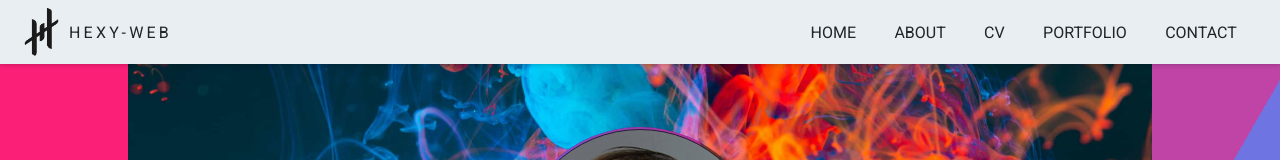
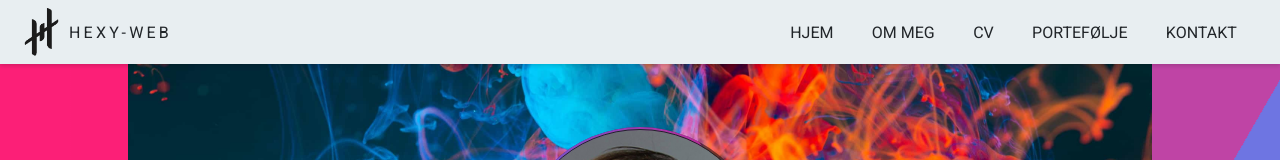
Before and after one commit to H3X-C0DE/Hex-Portfolio, a React (Create React App) app: page / in a window 1280 px wide. Shown: the top 160 px of the page. Built offline with nearby package versions, Linux system fonts and the light colour scheme.

Commit message:
converted my text into Norwegian

```diff
--- a/public/index.html
+++ b/public/index.html
@@ -1,5 +1,5 @@
 <!DOCTYPE html>
-<html lang="en">
+<html lang="no">
   <head>
     <meta charset="utf-8" />
     <link rel="icon" href="%PUBLIC_URL%/favicon.ico" />
--- a/src/Components/Dropdown.jsx
+++ b/src/Components/Dropdown.jsx
@@ -36,12 +36,12 @@ export default function Dropdown({ toggled, onClick }) {
         <ul>
           <li>
             <a className="navbar-link" href="#home">
-              Home
+              Hjem
             </a>
           </li>
           <li>
             <a className="navbar-link" href="#about">
-              About
+              Om&nbsp;Meg
             </a>
           </li>
           <li>
@@ -51,12 +51,12 @@ export default function Dropdown({ toggled, onClick }) {
           </li>
           <li>
             <a className="navbar-link" href="#portfolio">
-              Portfolio
+              Portefølje
             </a>
           </li>
           <li>
             <a className="navbar-link" href="#contact">
-              Contact
+              Kontakt
             </a>
           </li>
         </ul>
--- a/src/Components/Navbar.jsx
+++ b/src/Components/Navbar.jsx
@@ -14,12 +14,12 @@ export default function Navbar() {
         <ul className="navbar-list">
           <li className="navbar-item slide">
             <a className="navbar-link active" href="#home">
-              Home
+              Hjem
             </a>
           </li>
           <li className="navbar-item slide">
             <a className="navbar-link" href="#about">
-              About
+              Om&nbsp;Meg
             </a>
           </li>
           <li className="navbar-item slide">
@@ -29,12 +29,12 @@ export default function Navbar() {
           </li>
           <li className="navbar-item slide">
             <a className="navbar-link" href="#portfolio">
-              Portfolio
+              Portefølje
             </a>
           </li>
           <li className="navbar-item slide">
             <a className="navbar-link" href="#contact">
-              Contact
+              Kontakt
             </a>
           </li>
         </ul>
--- a/src/pages/Home.jsx
+++ b/src/pages/Home.jsx
@@ -1,5 +1,3 @@
-//TODO: add Contact from.
-//TODO: add / convert javascript functions.
 import React from "react";
 import "../Styles/App.css";
 import HeroSection from "../Components/HeroSection";
```
